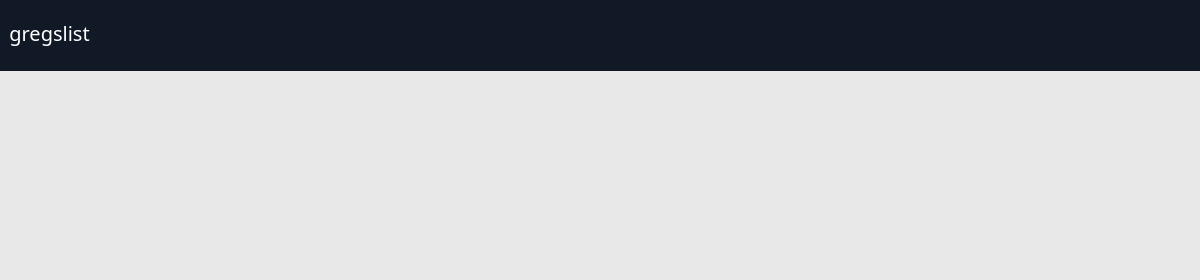
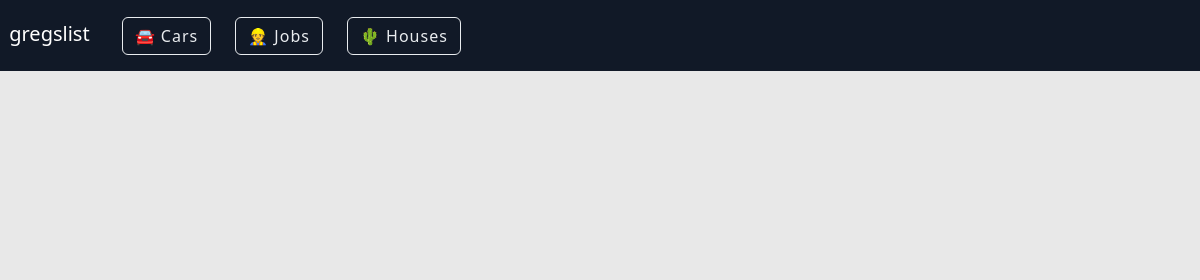
Before and after one commit to CodeWorks-FullStack/winter23_gregslist, a website: page index.html in a window 1280 px wide. Shown: the top 280 px of the page, 80-1280 px from the left. Drawn offline with nearby package versions, Linux system fonts and the light colour scheme; some packages are replaced by stand-ins of ours; a script that the page names is missing.

Commit message:
ready to start

```diff
--- a/index.html
+++ b/index.html
@@ -23,6 +23,11 @@
           loading="lazy">
         <span class="ms-2">gregslist</span>
       </a>
+      <div class="ms-3 d-flex gap-4 align-items-center">
+        <button class="btn btn-outline-light" onclick="app.carsController.show()">🚘 Cars</button>
+        <button class="btn btn-outline-light" onclick="app.jobsController.show()">👷 Jobs</button>
+        <button class="btn btn-outline-light" onclick="app.housesController.show()">🌵 Houses</button>
+      </div>
     </nav>
   </header>
   <main>
```
